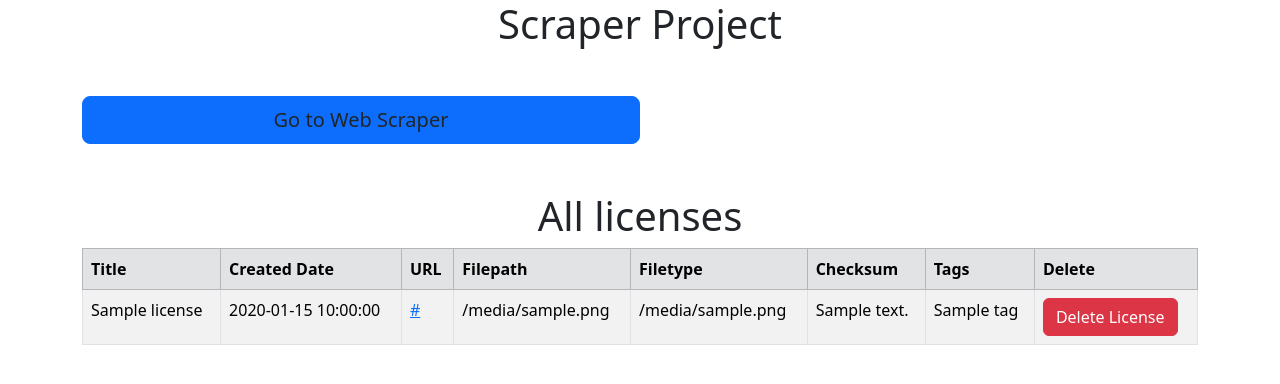
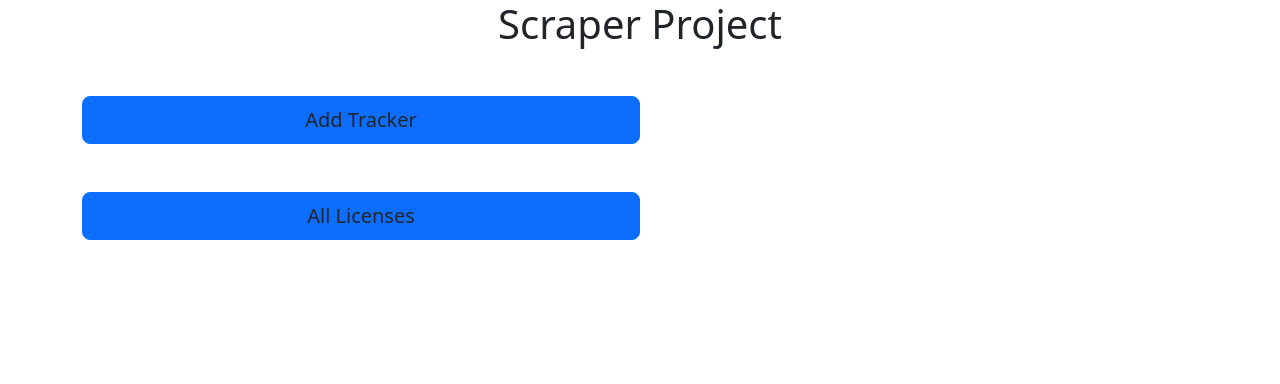
Before and after one commit to pamo22/Capstone2024, a Flask app: page / in a window 1280 px wide. Shown: the top 384 px of the page. Run offline with Flask 3, Linux system fonts and the light colour scheme; a database or web service that is not in the repository returns one stand-in record (values such as "Sample title").

Commit message:
only add tracker frontend

```diff
--- a/flaskProject/app.py
+++ b/flaskProject/app.py
@@ -2,72 +2,59 @@ from flask import Flask, render_template, url_for, request, redirect
 from pymongo import MongoClient
 from werkzeug.utils import secure_filename
 from bson.objectid import ObjectId
-import os
+import time
 from scrape_obj import ScrapeObj
 
 app = Flask(__name__)
 app.config['FILE_DIRECTORY'] = "static/files/"
 app.config['ALLOWED_EXTENSIONS'] = ['.pdf', '.html']
 
-client = MongoClient('localhost', 27017)
-db = client.test_db
+db_client = MongoClient("mongodb://mytester2:databased1204@localhost:27017")
+db = db_client["testdb"]
 licenses = db.licenses
-scrapers = db.scraper
-
-# Initialize ScrapeObj with the MongoDB collection
-scraper = ScrapeObj(db)  # Pass the database connection to ScrapeObj
+trackers = db.tracker
 
 
 @app.route('/', methods=['GET', 'POST'])
-def add_license():
-    # if request.method == 'POST':
-    #    company = request.form['company']
-    #    title = request.form['title']
-    #    url = request.form['url']
-    #    frequency = request.form['frequency']
-    #    file = request.files['file']
-    #    extension = os.path.splitext(file.filename)[1]
-    #    if file:
-    #        if extension not in app.config['ALLOWED_EXTENSIONS']:
-    #            return 'Please upload PDF or HTML file'
-    #        file.save(os.path.join(app.config['FILE_DIRECTORY'], secure_filename(file.filename)))
-    #    licenses.insert_one(
-    #        {'company': company, 'title': title, 'url': url, 'frequency': frequency,
-    #         'file': file.filename if file else "NA"})
-    #    redirect(url_for('add_license'))
+def home_page():
+    return render_template('index.html')
+
+
+@app.route('/licenses', methods=['GET', 'POST'])
+def view_licenses():
     all_licenses = licenses.find()
-    files = os.listdir(app.config['FILE_DIRECTORY'])
-    return render_template('index.html', licenses=all_licenses, files=files)
+    return render_template('licenses.html', licenses=all_licenses)
 
 
 @app.post("/<id>/delete/")
 def delete_license(id):
     licenses.delete_one({"_id": ObjectId(id)})
-    return redirect(url_for('add_license'))
+    return redirect(url_for('view_licenses'))
 
 
-@app.route('/scraper', methods=['GET', 'POST'])
-def scraper_page():
+@app.route('/tracker', methods=['GET', 'POST'])
+def add_tracker():
     if request.method == 'POST':
         url = request.form['web_url']
         title = request.form['title']
         frequency = int(request.form['frequency'])
         tags = request.form['tags'].split(',')  # Tags as comma-separated values
-        scraper.get_text(url)
+        added_on = int(time.time() * 1000)
+        last_checked = int(time.time() * 1000)
+        trackers.insert_one(
+            {'title': title, 'url': url, 'frequency': frequency, 'last_checked': last_checked, 'added_on': added_on,
+             'tags': tags})
 
-        # Call ScrapeObj to save data and download the file
-        scraper.create_scraper(url, title, frequency, tags)
+        return render_template('tracker.html')
 
-        return render_template('scraper.html')
-
-    all_scrapers = scrapers.find()
-    return render_template('scraper.html', scrapers=all_scrapers)
+    all_trackers = trackers.find()
+    return render_template('tracker.html', trackers=all_trackers)
 
 
 @app.post("/<id>/deletee/")
-def delete_scraper(id):
-    scrapers.delete_one({"_id": ObjectId(id)})
-    return redirect(url_for('scraper_page'))
+def delete_tracker(id):
+    trackers.delete_one({"_id": ObjectId(id)})
+    return redirect(url_for('add_tracker'))
 
 
 if __name__ == '__main__':
--- a/flaskProject/templates/index.html
+++ b/flaskProject/templates/index.html
@@ -7,47 +7,11 @@
 
         <h1>Scraper Project</h1>
         <div class="d-grid col-6 mt-5 mb-5">
-            <a href="/scraper" class="text-dark btn btn-primary btn-lg">Go to Web Scraper</a>
+            <a href="/tracker" class="text-dark btn btn-primary btn-lg">Add Tracker</a>
         </div>
-
-        <h1>All licenses</h1>
-        <table class="table table-hover table-striped table-bordered">
-            <thead class="table-secondary">
-            <tr>
-                <th class="col">Title</th>
-                <th class="col">Created Date</th>
-                <th class="col">URL</th>
-                <th class="col">Filepath</th>
-                <th class="col">Filetype</th>
-                <th class="col">Checksum</th>
-                <th class="col">Tags</th>
-                <th class="col">Delete</th>
-            </tr>
-            </thead>
-            <tbody>
-            {% for license in licenses %}
-                <tr>
-                    <td>{{ license.title }}</td>
-                    <td>{{ license.created_date }}</td>
-                    <td><a href="{{ license.url }}">{{ license.url }}</a></td>
-                    <td>{{ license.filepath }}</td>
-                    <td>{{ license.filetype }}</td>
-                    <td>{{ license.content_checksum }}</td>
-                    <td>
-                        {% for tag in license.tags %}
-                            {{ tag }}{% if not loop.last %}, {% endif %}
-                        {% endfor %}
-                    </td>
-                    <td>
-                        <form action="{{ url_for('delete_license', id=license['_id']) }}" method="POST">
-                            <button type="submit" class="btn btn-danger" onclick="return confirm('Are you sure to delete? ')">Delete License</button>
-                        </form>
-                    </td>
-                </tr>
-
-            {% endfor %}
-            </tbody>
-        </table>
+        <div class="d-grid col-6 mt-5 mb-5">
+            <a href="/licenses" class="text-dark btn btn-primary btn-lg">All Licenses</a>
+        </div>
     </div>
 
 {% endblock %}
```
Also changed, not shown: flaskProject/templates/licenses.html (added, +51 -0 lines), flaskProject/templates/tracker.html (renamed from flaskProject/templates/scraper.html, +13 -13 lines).
